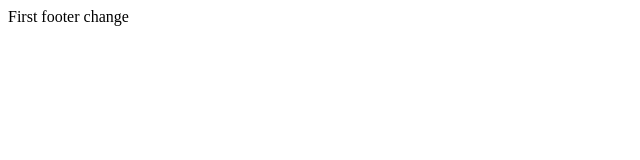
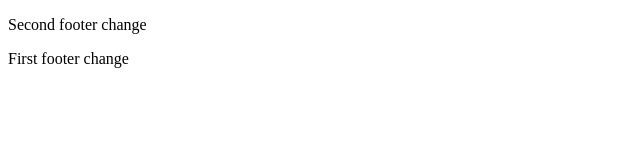
Before and after one commit to icyeza/Gym-Git-Exercise-Solutions, a plain HTML site: page footer.html in a window 1280 px wide. Shown: the whole page, without its empty margins (0-640 px from the left). Drawn offline with Linux system fonts and the light colour scheme.

Commit message:
Add second footer change

```diff
--- a/footer.html
+++ b/footer.html
@@ -6,6 +6,7 @@
     <title>Document</title>
 </head>
 <body>
+    <p>Second footer change</p>
     <footer>First footer change</footer>
 </body>
 </html>
```
